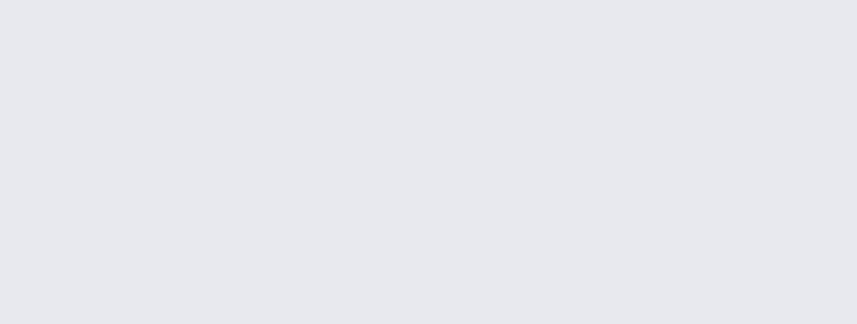
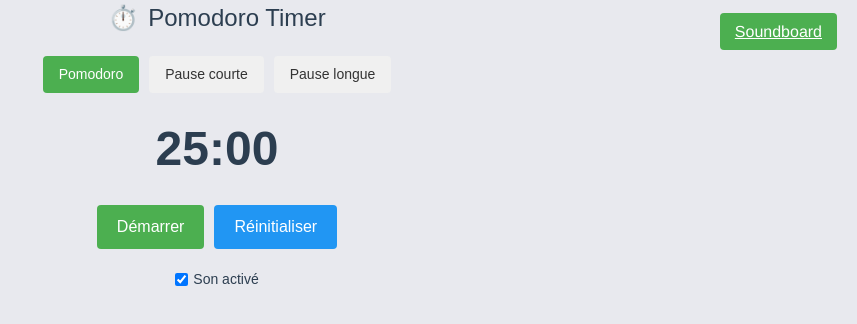
Before and after one commit to jeremio/soundboard, a Vue app: page /pomodoro in a window 1280 px wide. Before the commit this address had no page. Shown: the top 324 px of the page, without its empty margins (423-1280 px from the left). Built offline with nearby package versions, Linux system fonts and the light colour scheme.

Commit message:
add pomodoro

```diff
--- a/src/App.vue
+++ b/src/App.vue
@@ -1,3 +1,8 @@
 <template>
+  <CornerComponent />
   <RouterView />
 </template>
+
+<script setup lang="ts">
+import CornerComponent from '~/components/CornerPage.vue'
+</script>
--- /dev/null
+++ b/src/components/CornerPage.vue
@@ -0,0 +1,40 @@
+<template>
+  <div class="corner-component">
+    <router-link v-if="route.path === '/pomodoro'" class="corner-button" to="/">
+      Soundboard
+    </router-link>
+    <router-link v-else to="/pomodoro" class="corner-button">
+      Pomodoro
+    </router-link>
+  </div>
+</template>
+
+<script setup>
+import { useRoute } from 'vue-router'
+
+const route = useRoute()
+</script>
+
+<style scoped>
+.corner-component {
+  position: fixed;
+  top: 20px;
+  right: 20px;
+  z-index: 1000;
+}
+
+.corner-button {
+  padding: 10px 15px;
+  background-color: #4CAF50;
+  color: white;
+  border: none;
+  border-radius: 4px;
+  cursor: pointer;
+  font-size: 16px;
+  transition: background-color 0.3s;
+}
+
+.corner-button:hover {
+  background-color: #45a049;
+}
+</style>
--- a/src/pages/Board.vue
+++ b/src/pages/Board.vue
@@ -14,10 +14,9 @@
 </template>
 
 <script setup lang="ts">
-import { onMounted } from 'vue'
 import sounds from '~/assets/sounds.json'
+
 import Grid from '~/components/Grid.vue'
-
 import SearchTools from '~/components/SearchTools.vue'
 
 import type { MySound } from '~/types/MySound'
--- /dev/null
+++ b/src/pages/Pomodoro.vue
@@ -0,0 +1,282 @@
+<template>
+  <div class="pomodoro-timer">
+    <h1 class="title">
+      <span class="icon">⏱️</span>
+      Pomodoro Timer
+    </h1>
+
+    <div class="timer-modes">
+      <button
+        v-for="mode in modes"
+        :key="mode.name"
+        :class="{ active: currentMode === mode.name }"
+        @click="changeMode(mode)"
+      >
+        {{ mode.label }}
+      </button>
+    </div>
+
+    <div class="timer-display">
+      <div class="time">
+        {{ formatTime(minutes) }}:{{ formatTime(seconds) }}
+      </div>
+    </div>
+
+    <div class="controls">
+      <button :class="{ running: isActive }" @click="toggleTimer">
+        {{ isActive ? 'Pause' : 'Démarrer' }}
+      </button>
+      <button class="reset" @click="resetTimer">
+        Réinitialiser
+      </button>
+    </div>
+
+    <div class="sound-controls">
+      <label class="sound-toggle">
+        <input v-model="soundEnabled" type="checkbox">
+        Son activé
+      </label>
+      <!--      <button class="test-sound" @click="testCurrentSound"> -->
+      <!--        Tester le son -->
+      <!--      </button> -->
+    </div>
+
+    <!-- Elements audio pour chaque type de minuteur -->
+    <audio v-for="mode in modes" :key="`audio-${mode.name}`" :ref="setAudioRef(mode.name)" preload="auto">
+      <source :src="mode.sound" type="audio/mp3">
+      Votre navigateur ne supporte pas l'élément audio.
+    </audio>
+  </div>
+</template>
+
+<script setup>
+import pomodoroFinishedSound from '/sounds/travail-termine.mp3'
+import BreakFinishedSound from '/sounds/warcraft-3-humain-travail.mp3'
+
+const modes = [
+  {
+    name: 'pomodoro',
+    label: 'Pomodoro',
+    duration: 25,
+    sound: pomodoroFinishedSound,
+  },
+  {
+    name: 'shortBreak',
+    label: 'Pause courte',
+    duration: 5,
+    sound: BreakFinishedSound,
+  },
+  {
+    name: 'longBreak',
+    label: 'Pause longue',
+    duration: 15,
+    sound: BreakFinishedSound,
+  },
+]
+
+const minutes = ref(25)
+const seconds = ref(0)
+const isActive = ref(false)
+const currentMode = ref('pomodoro')
+const soundEnabled = ref(true)
+let interval = null
+
+// Référence pour les éléments audio
+const audioRefs = {}
+
+// Fonction pour définir les références audio
+function setAudioRef(modeName) {
+  return (el) => {
+    if (el) {
+      audioRefs[modeName] = el
+    }
+  }
+}
+
+function formatTime(time) {
+  return time.toString().padStart(2, '0')
+}
+
+function playSound() {
+  if (soundEnabled.value && audioRefs[currentMode.value]) {
+    const audio = audioRefs[currentMode.value]
+    audio.currentTime = 0
+    audio.play().catch((error) => {
+      console.error(`Erreur lors de la lecture du son ${currentMode.value}:`, error)
+    })
+  }
+}
+
+// function testCurrentSound() {
+//   playSound()
+// }
+
+function changeMode(mode) {
+  if (isActive.value) {
+    if (!confirm('Le minuteur est en cours. Voulez-vous vraiment changer de mode ?')) {
+      return
+    }
+  }
+  currentMode.value = mode.name
+  minutes.value = mode.duration
+  seconds.value = 0
+  isActive.value = false
+}
+
+function toggleTimer() {
+  isActive.value = !isActive.value
+}
+
+function resetTimer() {
+  isActive.value = false
+  const currentModeData = modes.find(mode => mode.name === currentMode.value)
+  minutes.value = currentModeData.duration
+  seconds.value = 0
+}
+
+watch(isActive, (newValue) => {
+  if (newValue) {
+    interval = setInterval(() => {
+      if (seconds.value === 0) {
+        if (minutes.value === 0) {
+          isActive.value = false
+          playSound()
+          alert('Temps écoulé !')
+          resetTimer()
+          return
+        }
+        minutes.value--
+        seconds.value = 59
+      }
+      else {
+        seconds.value--
+      }
+    }, 1000)
+  }
+  else {
+    clearInterval(interval)
+  }
+})
+
+onUnmounted(() => {
+  clearInterval(interval)
+})
+</script>
+
+<style scoped>
+.pomodoro-timer {
+  max-width: 400px;
+  margin: 0 auto;
+  text-align: center;
+  font-family: Arial, sans-serif;
+}
+
+.title {
+  font-size: 24px;
+  margin-bottom: 20px;
+  display: flex;
+  align-items: center;
+  justify-content: center;
+}
+
+.icon {
+  margin-right: 10px;
+}
+
+.timer-modes {
+  display: flex;
+  justify-content: center;
+  gap: 10px;
+  margin-bottom: 20px;
+}
+
+.timer-modes button {
+  padding: 8px 16px;
+  font-size: 14px;
+  border-radius: 4px;
+  background-color: #f0f0f0;
+  color: #333;
+  border: none;
+  cursor: pointer;
+  transition: all 0.3s;
+}
+
+.timer-modes button.active {
+  background-color: #4CAF50;
+  color: white;
+}
+
+.timer-display {
+  margin-bottom: 20px;
+}
+
+.time {
+  font-size: 48px;
+  font-weight: bold;
+}
+
+.controls {
+  display: flex;
+  justify-content: center;
+  gap: 10px;
+  margin-bottom: 20px;
+}
+
+.controls button {
+  padding: 10px 20px;
+  font-size: 16px;
+  cursor: pointer;
+  border: none;
+  border-radius: 4px;
+  background-color: #4CAF50;
+  color: white;
+  transition: background-color 0.3s;
+}
+
+.controls button:hover {
+  background-color: #45a049;
+}
+
+.controls button.running {
+  background-color: #f44336;
+}
+
+.controls button.reset {
+  background-color: #2196F3;
+}
+
+.controls button.reset:hover {
+  background-color: #1e87dc;
+}
+
+.sound-controls {
+  display: flex;
+  justify-content: center;
+  align-items: center;
+  gap: 15px;
+  margin-top: 15px;
+}
+
+.sound-toggle {
+  display: flex;
+  align-items: center;
+  gap: 5px;
+  cursor: pointer;
+  font-size: 14px;
+}
+
+.test-sound {
+  padding: 5px 10px;
+  font-size: 14px;
+  cursor: pointer;
+  border: none;
+  border-radius: 4px;
+  background-color: #757575;
+  color: white;
+  transition: background-color 0.3s;
+}
+
+.test-sound:hover {
+  background-color: #616161;
+}
+</style>
--- a/src/router/index.ts
+++ b/src/router/index.ts
@@ -1,12 +1,16 @@
 import { createRouter, createWebHistory } from 'vue-router'
 
 import Board from '~/pages/Board.vue'
+import Pomodoro from '~/pages/Pomodoro.vue'
 
 const routes = [
   {
     path: '/',
-    name: 'home',
     component: Board,
+  },
+  {
+    path: '/pomodoro',
+    component: Pomodoro,
   },
 ]
 
--- a/src/styles/reset.css
+++ b/src/styles/reset.css
@@ -20,6 +20,9 @@ html {
 
 body {
   min-height: 100vh;
+  line-height: 1.5;
+  -webkit-font-smoothing: antialiased;
+  -moz-osx-font-smoothing: grayscale;
 }
 
 /* Media responsive */
```
